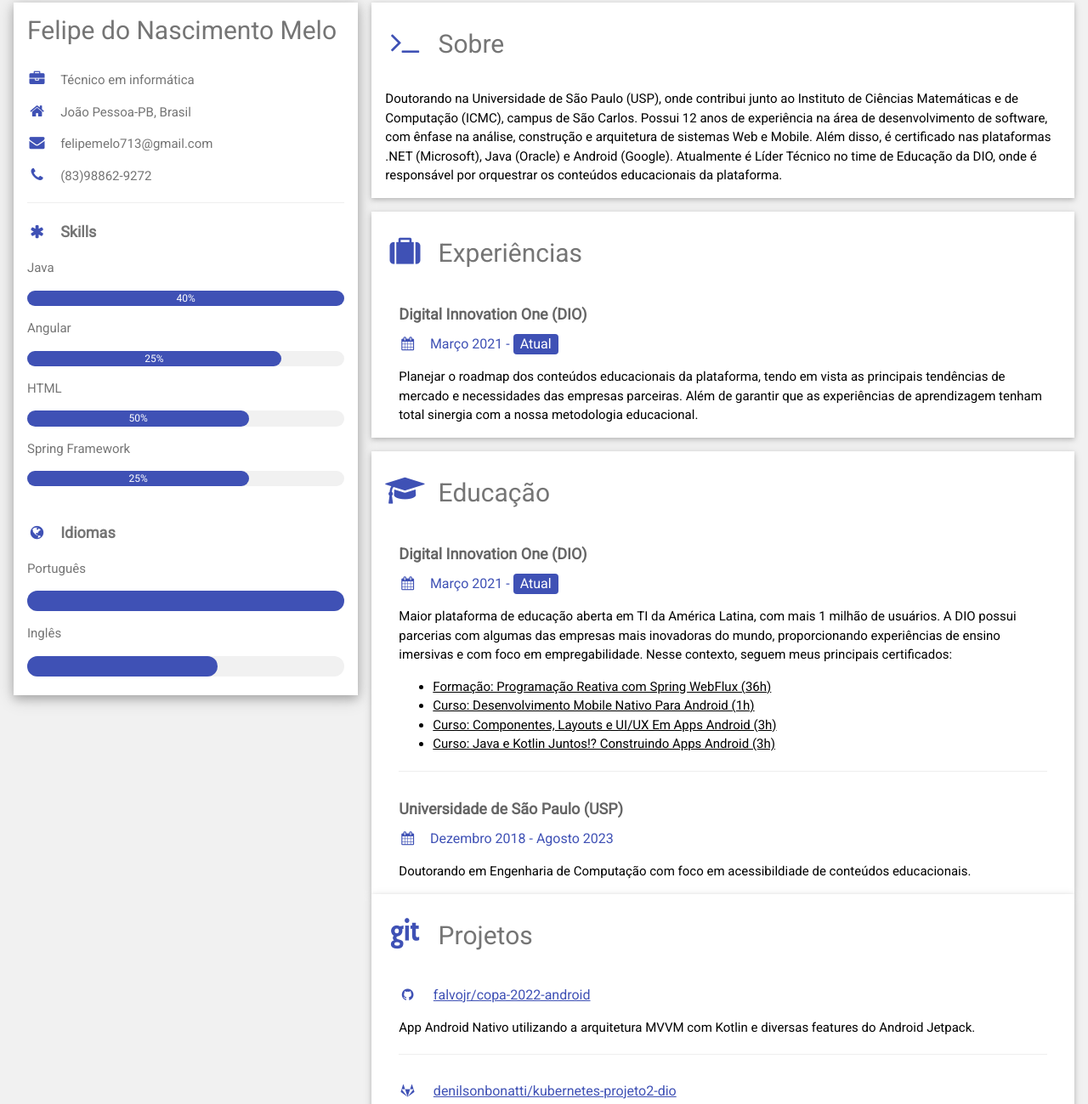
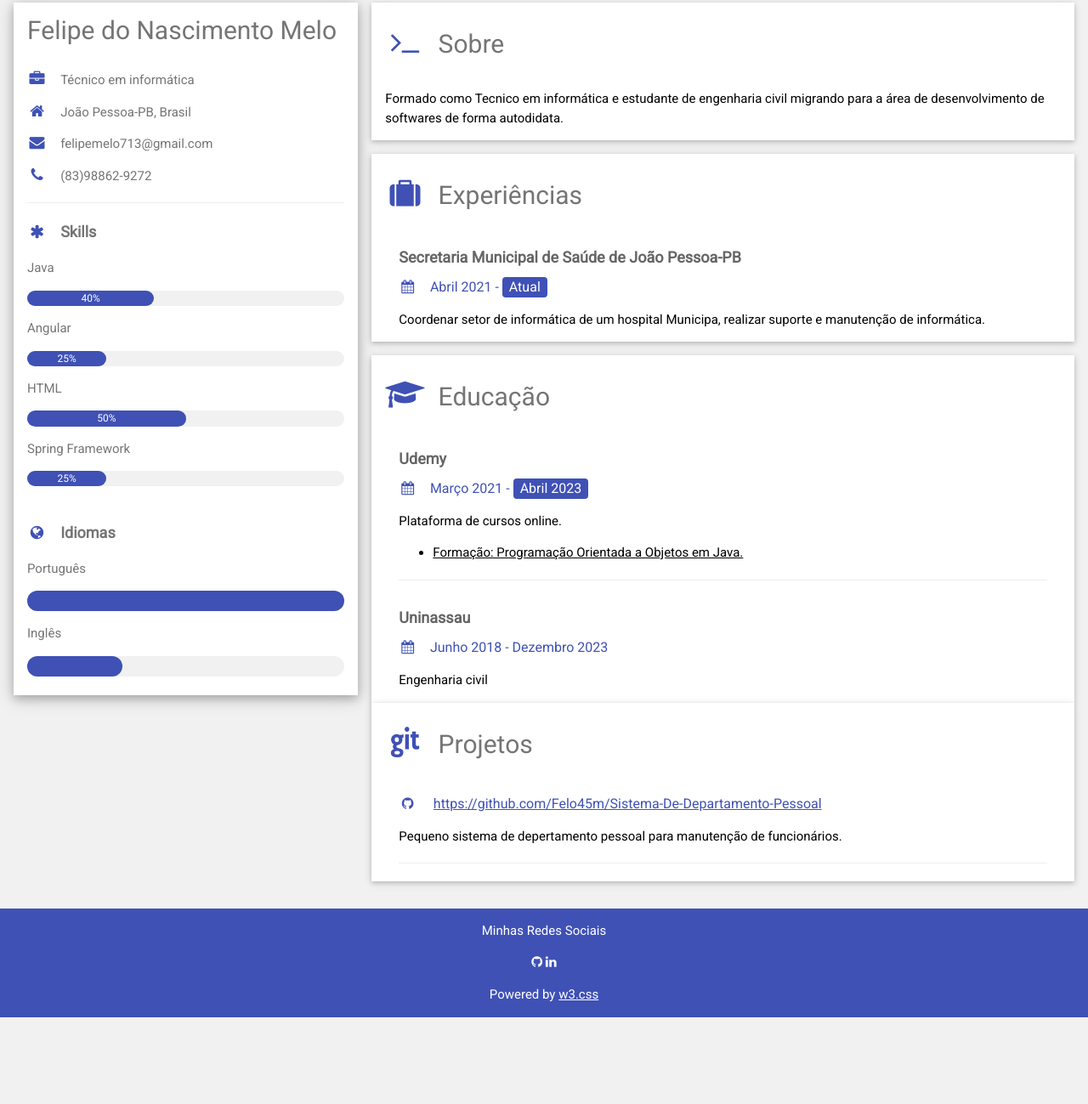
Before and after one commit to Felo45m/cv, a plain HTML site: page index.html in a window 1280 px wide. Shown: the part 13-1312 px from the top of the page at 85% size. After the commit the page ends 1210 px from the top, so only its background shows below. Drawn offline with nearby package versions, Linux system fonts and the light colour scheme.

Commit message:
Atualizações de dados

```diff
--- a/index.html
+++ b/index.html
@@ -43,23 +43,23 @@
               <hr>
 
               <p class="w3-large">
-                <b><i class="fa fa-asterisk fa-fw w3-margin-right w3-text-indigo"></i>Skills</b>
+              <b><i class="fa fa-asterisk fa-fw w3-margin-right w3-text-indigo"></i>Skills</b>
               </p>
               <p>Java</p>
               <div class="w3-light-grey w3-round-xlarge w3-small">
-                <div class="w3-container w3-center w3-round-xlarge w3-indigo" style="width:100%">40%</div>
+                <div class="w3-container w3-center w3-round-xlarge w3-indigo" style="width:40%">40%</div>
               </div>
               <p>Angular</p>
               <div class="w3-light-grey w3-round-xlarge w3-small">
-                <div class="w3-container w3-center w3-round-xlarge w3-indigo" style="width:80%">25%</div>
+                <div class="w3-container w3-center w3-round-xlarge w3-indigo" style="width:25%">25%</div>
               </div>
               <p>HTML</p>
               <div class="w3-light-grey w3-round-xlarge w3-small">
-                <div class="w3-container w3-center w3-round-xlarge w3-indigo" style="width:70%">50%</div>
+                <div class="w3-container w3-center w3-round-xlarge w3-indigo" style="width:50%">50%</div>
               </div>
               <p>Spring Framework</p>
               <div class="w3-light-grey w3-round-xlarge w3-small">
-                <div class="w3-container w3-center w3-round-xlarge w3-indigo" style="width:70%">25%</div>
+                <div class="w3-container w3-center w3-round-xlarge w3-indigo" style="width:25%">25%</div>
               </div>
               <br>
 
@@ -72,7 +72,7 @@
               </div>
               <p>Inglês</p>
               <div class="w3-light-grey w3-round-xlarge">
-                <div class="w3-round-xlarge w3-indigo" style="height:24px;width:60%"></div>
+                <div class="w3-round-xlarge w3-indigo" style="height:24px;width:30%"></div>
               </div>
               <br>
             </div>
@@ -86,7 +86,7 @@
 
           <div class="w3-container w3-card w3-white w3-margin-bottom">
             <h2 class="w3-text-grey w3-padding-16"><i class="fa fa-terminal fa-fw w3-margin-right w3-xxlarge w3-text-indigo"></i>Sobre</h2>
-            <p>Doutorando na Universidade de São Paulo (USP), onde contribui junto ao Instituto de Ciências Matemáticas e de Computação (ICMC), campus de São Carlos. Possui 12 anos de experiência na área de desenvolvimento de software, com ênfase na análise, construção e arquitetura de sistemas Web e Mobile. Além disso, é certificado nas plataformas .NET (Microsoft), Java (Oracle) e Android (Google). Atualmente é Líder Técnico no time de Educação da DIO, onde é responsável por orquestrar os conteúdos educacionais da plataforma.</p>
+            <p>Formado como Tecnico em informática e estudante de engenharia civil migrando para a área de desenvolvimento de softwares de forma autodidata.</p>
           </div>
 
           <div class="w3-container w3-card w3-white w3-margin-bottom">
@@ -94,9 +94,9 @@
               <i class="fa fa-suitcase fa-fw w3-margin-right w3-xxlarge w3-text-indigo"></i>Experiências
             </h2>
             <div class="w3-container">
-              <h5 class="w3-opacity"><b>Digital Innovation One (DIO)</b></h5>
-              <h6 class="w3-text-indigo"><i class="fa fa-calendar fa-fw w3-margin-right"></i>Março 2021 - <span class="w3-tag w3-indigo w3-round">Atual</span></h6>
-              <p>Planejar o roadmap dos conteúdos educacionais da plataforma, tendo em vista as principais tendências de mercado e necessidades das empresas parceiras. Além de garantir que as experiências de aprendizagem tenham total sinergia com a nossa metodologia educacional.</p>
+              <h5 class="w3-opacity"><b>Secretaria Municipal de Saúde de João Pessoa-PB</b></h5>
+              <h6 class="w3-text-indigo"><i class="fa fa-calendar fa-fw w3-margin-right"></i>Abril 2021 - <span class="w3-tag w3-indigo w3-round">Atual</span></h6>
+              <p>Coordenar setor de informática de um hospital Municipa, realizar suporte e manutenção de informática.</p>
             </div>
           </div>
 
@@ -105,25 +105,21 @@
               <i class="fa fa-graduation-cap fa-fw w3-margin-right w3-xxlarge w3-text-indigo"></i>Educação
             </h2>
             <div class="w3-container">
-              <h5 class="w3-opacity"><b>Digital Innovation One (DIO)</b></h5>
-              <h6 class="w3-text-indigo"><i class="fa fa-calendar fa-fw w3-margin-right"></i>Março 2021 - <span class="w3-tag w3-indigo w3-round">Atual</span></h6>
+              <h5 class="w3-opacity"><b>Udemy</b></h5>
+              <h6 class="w3-text-indigo"><i class="fa fa-calendar fa-fw w3-margin-right"></i>Março 2021 - <span class="w3-tag w3-indigo w3-round">Abril 2023</span></h6>
               <p>
-                Maior plataforma de educação aberta em TI da América Latina, com mais 1 milhão de usuários.
-                A DIO possui parcerias com algumas das empresas mais inovadoras do mundo, proporcionando experiências
-                de ensino imersivas e com foco em empregabilidade. Nesse contexto, seguem meus principais certificados:
+                Plataforma de cursos online.
               </p>
               <ul>
-                <li><a href="https://www.dio.me/certificate/762101D2" target="_blank">Formação: Programação Reativa com Spring WebFlux (36h)</a></li>
-                <li><a href="https://www.dio.me/certificate/07041B99" target="_blank">Curso: Desenvolvimento Mobile Nativo Para Android (1h)</a></li>
-                <li><a href="https://www.dio.me/certificate/F12AC30B" target="_blank">Curso: Componentes, Layouts e UI/UX Em Apps Android (3h)</a></li>
-                <li><a href="https://www.dio.me/certificate/3FB20BF1" target="_blank">Curso: Java e Kotlin Juntos!? Construindo Apps Android (3h)</a></li>
+                <li><a href="https://www.dio.me/certificate/762101D2" target="_blank">Formação: Programação Orientada a Objetos em Java.</a></li>
+
               </ul>
               <hr>
             </div>
             <div class="w3-container">
-              <h5 class="w3-opacity"><b>Universidade de São Paulo (USP)</b></h5>
-              <h6 class="w3-text-indigo"><i class="fa fa-calendar fa-fw w3-margin-right"></i>Dezembro 2018 - Agosto 2023</h6>
-              <p>Doutorando em Engenharia de Computação com foco em acessibildiade de conteúdos educacionais.</p>
+              <h5 class="w3-opacity"><b>Uninassau</b></h5>
+              <h6 class="w3-text-indigo"><i class="fa fa-calendar fa-fw w3-margin-right"></i>Junho 2018 - Dezembro 2023</h6>
+              <p>Engenharia civil</p>
             </div>
           </div>
 
@@ -134,18 +130,12 @@
             <div class="w3-container">
               <h6 class="w3-text-indigo">
                 <i class="fa fa-github fa-fw w3-margin-right"></i>
-                <a href="https://github.com/falvojr/copa-2022-android" target="_blank">falvojr/copa-2022-android</a>
+                <a href="https://github.com/falvojr/copa-2022-android" target="_blank">https://github.com/Felo45m/Sistema-De-Departamento-Pessoal</a>
               </h6>
-              <p>App Android Nativo utilizando a arquitetura MVVM com Kotlin e diversas features do Android Jetpack.</p>
+              <p>Pequeno sistema de depertamento pessoal para manutenção de funcionários.</p>
               <hr>
             </div>
-            <div class="w3-container">
-              <h6 class="w3-text-indigo">
-                <i class="fa fa-gitlab fa-fw w3-margin-right"></i>
-                <a href="https://gitlab.com/denilsonbonatti/kubernetes-projeto2-dio" target="_blank">denilsonbonatti/kubernetes-projeto2-dio</a>
-              </h6>
-              <p>Repositório no GitLab com um pipeline configurado em Kubernetes.</p>
-            </div>
+
           </div>
 
           <!-- End Right Column -->
@@ -159,8 +149,8 @@
 
     <footer class="w3-container w3-indigo w3-center w3-margin-top">
       <p>Minhas Redes Sociais</p>
-      <a href="https://github.com/falvojr" target="_blank"><i class="fa fa-github w3-hover-opacity"></i></a>
-      <a href="https://www.linkedin.com/in/falvojr" target="_blank"><i class="fa fa-linkedin w3-hover-opacity"></i></a>
+      <a href="https://github.com/Felo45m" target="_blank"><i class="fa fa-github w3-hover-opacity"></i></a>
+      <a href="https://www.linkedin.com/in/felipe-melo-9962a3181/" target="_blank"><i class="fa fa-linkedin w3-hover-opacity"></i></a>
       <p>Powered by <a href="https://www.w3schools.com/w3css/default.asp" target="_blank">w3.css</a></p>
     </footer>
 
```
